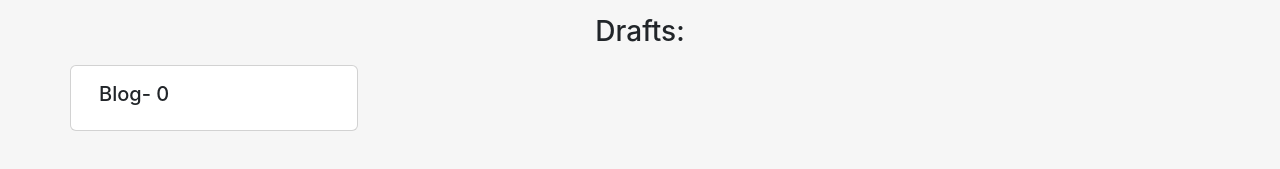
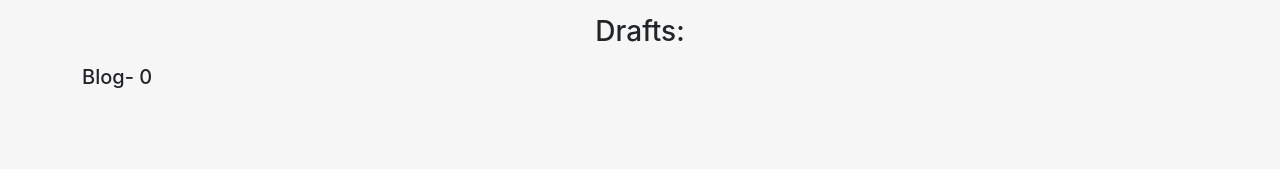
Before and after one commit to Jeff-Owuor/TextEditor, a React (Create React App) app: page / in a window 1280 px wide. Both pictures are taken after a click on the button "Save as Draft". Shown: the part 467-636 px from the top of the page. Built offline with nearby package versions, Linux system fonts and the light colour scheme.

Commit message:
change class to className to clear console errors

```diff
--- a/src/BlogEditor.js
+++ b/src/BlogEditor.js
@@ -115,10 +115,10 @@ function BlogEditor() {
         <h3 className='text-center mt-3 mb-3 headerThree'>Drafts:</h3>
       <div className="drafts-pane row">
           {drafts.map((draft, index) => (
-            <div class="card col-md-3" style={{width: "18rem",marginRight:"8px"}} key={index}>
-            <div class="card-body">
-                <h5 class="card-title">Blog- {index}</h5>
-                <p class="card-text"onClick={() => setMarkdown(draft)}>{draft}</p>
+            <div claesName="card col-md-3" style={{width: "18rem",marginRight:"8px"}} key={index}>
+            <div className="card-body">
+                <h5 className="card-title">Blog- {index}</h5>
+                <p className="card-text"onClick={() => setMarkdown(draft)}>{draft}</p>
             </div>
         </div>
 
```
